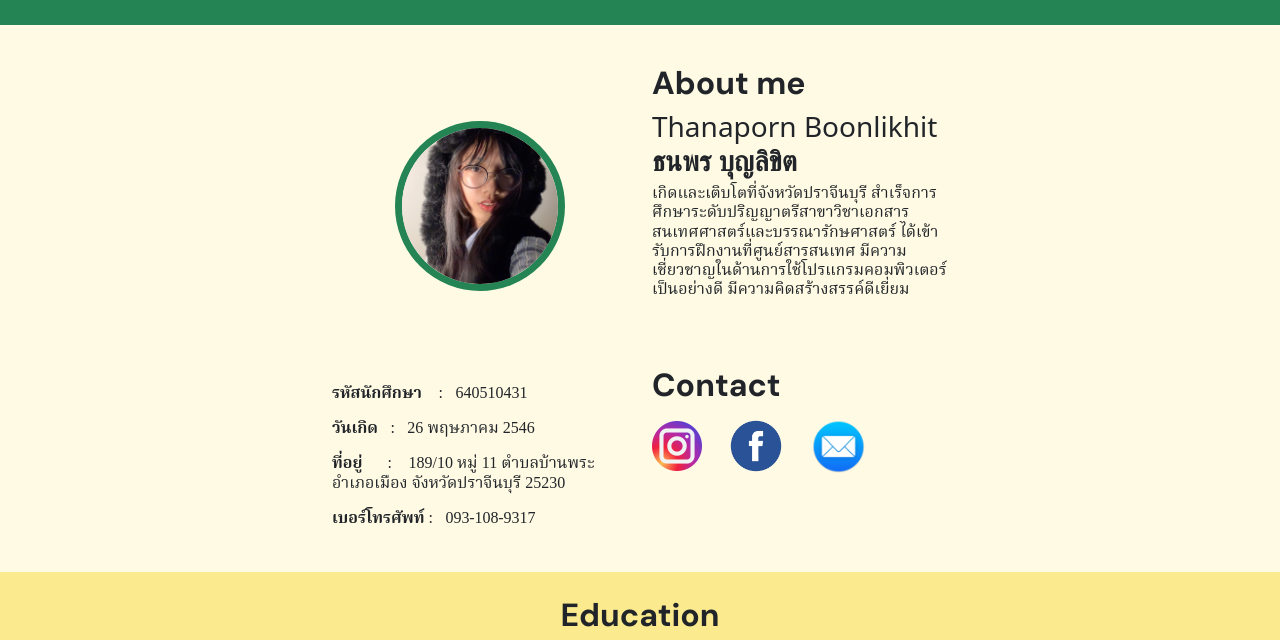
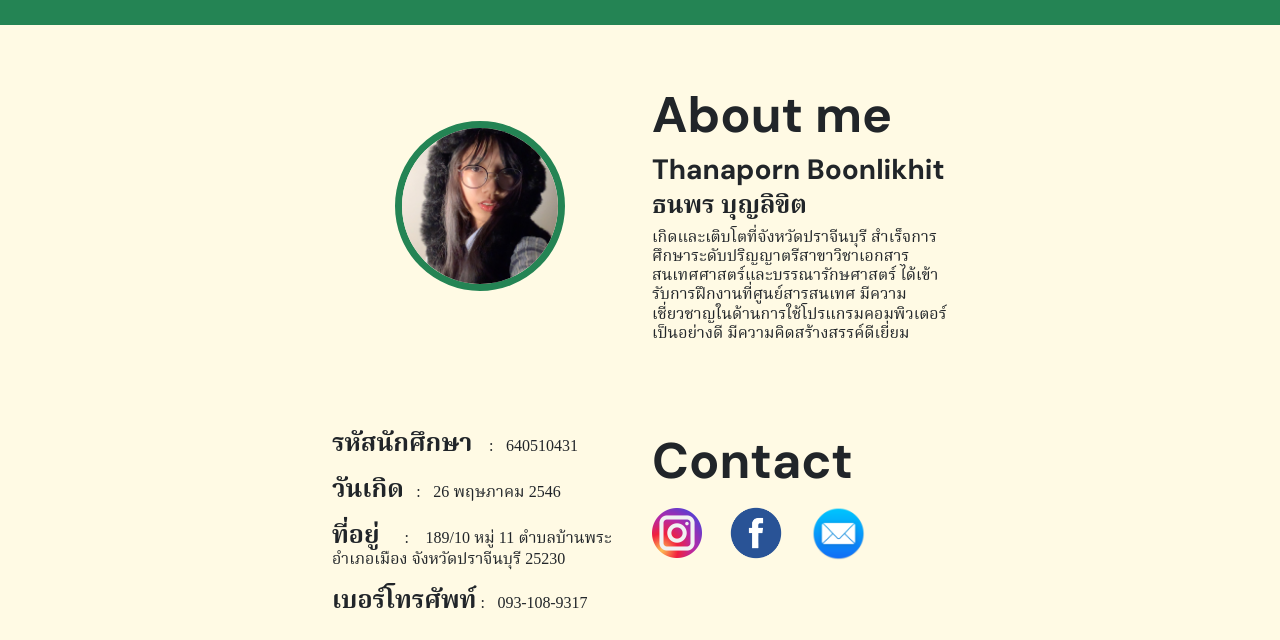
Before and after one commit to Imnotyourmay/resume, a plain HTML site: page index.html in a window 1280 px wide. Shown: the part 1026-1666 px from the top of the page. Drawn offline with nearby package versions, Linux system fonts and the light colour scheme.

Commit message:
version2

```diff
--- a/css/style.css
+++ b/css/style.css
@@ -5,6 +5,12 @@ background-color : #fffae4 ;
 h2
 {
  font-family: 'DM Sans', sans-serif;
+  font-size: 50px;
+}
+
+h3
+{
+font-family: 'DM Sans', sans-serif;
 }
 
 h4
@@ -64,3 +70,9 @@ position: fixed;
 top: 0;
 left: 0;
 }
+
+b
+{
+  font-family: 'Noto Serif Thai', serif;
+  font-size : 25px;
+}
```
